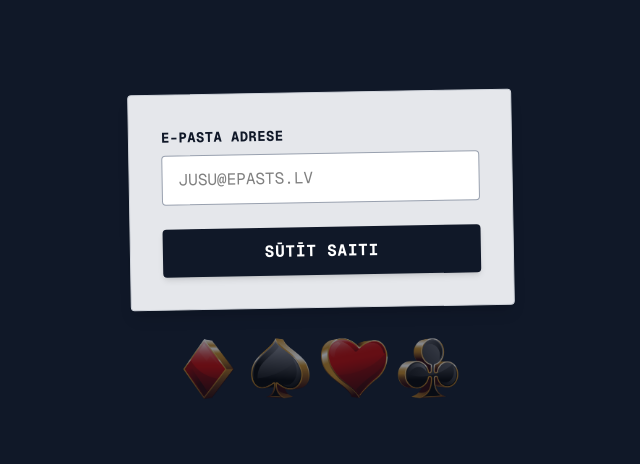
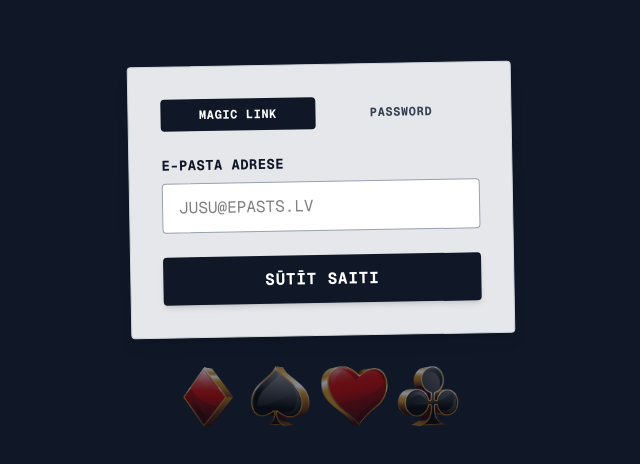
Before and after one commit to gvido-berzins/turniic, a Next.js app: page /auth-a7f3k9x2 in a window 1280 px wide. Shown: the part 152-616 px from the top of the page, without its empty margins (319-959 px from the left). Built offline with nearby package versions, Linux system fonts and the light colour scheme; no server answers.

Commit message:
add sign in with password

```diff
--- a/src/app/auth-a7f3k9x2/page.tsx
+++ b/src/app/auth-a7f3k9x2/page.tsx
@@ -2,15 +2,19 @@
 
 import { useState } from 'react'
 import { createClient } from '@/lib/supabase/client'
+import { useRouter } from 'next/navigation'
 import { leaderboardStyles as styles } from '@/lib/leaderboard-styles'
 
 export default function LoginPage() {
   const [email, setEmail] = useState('')
+  const [password, setPassword] = useState('')
   const [loading, setLoading] = useState(false)
   const [message, setMessage] = useState<{ type: 'success' | 'error'; text: string } | null>(null)
+  const [loginMode, setLoginMode] = useState<'magic' | 'password'>('magic')
   const supabase = createClient()
+  const router = useRouter()
 
-  const handleLogin = async (e: React.FormEvent) => {
+  const handleMagicLinkLogin = async (e: React.FormEvent) => {
     e.preventDefault()
     setLoading(true)
     setMessage(null)
@@ -36,11 +40,62 @@ export default function LoginPage() {
     }
   }
 
+  const handlePasswordLogin = async (e: React.FormEvent) => {
+    e.preventDefault()
+    setLoading(true)
+    setMessage(null)
+
+    try {
+      const { error } = await supabase.auth.signInWithPassword({
+        email,
+        password,
+      })
+
+      if (error) {
+        setMessage({ type: 'error', text: error.message })
+      } else {
+        router.push('/admin')
+      }
+    } catch (err) {
+      setMessage({ type: 'error', text: 'Notika kļūda' })
+    } finally {
+      setLoading(false)
+    }
+  }
+
   return (
     <div className={`min-h-screen flex flex-col items-center justify-center ${styles.page.background} p-4`}>
       <div className={`${styles.title.container.background} ${styles.title.container.borderRadius} ${styles.title.container.shadow} ${styles.title.container.rotation} p-8 w-full max-w-sm border border-gray-300`}>
 
-        <form onSubmit={handleLogin} className="space-y-6">
+        {/* Login Mode Toggle */}
+        <div className="flex gap-2 mb-6">
+          <button
+            type="button"
+            onClick={() => setLoginMode('magic')}
+            className={`flex-1 py-2 px-4 rounded-sm ${styles.title.text.font} text-xs font-bold uppercase tracking-wider transition ${
+              loginMode === 'magic'
+                ? 'bg-gray-900 text-white'
+                : 'bg-gray-200 text-gray-700 hover:bg-gray-300'
+            }`}
+          >
+            Magic Link
+          </button>
+          <button
+            type="button"
+            onClick={() => setLoginMode('password')}
+            className={`flex-1 py-2 px-4 rounded-sm ${styles.title.text.font} text-xs font-bold uppercase tracking-wider transition ${
+              loginMode === 'password'
+                ? 'bg-gray-900 text-white'
+                : 'bg-gray-200 text-gray-700 hover:bg-gray-300'
+            }`}
+          >
+            Password
+          </button>
+        </div>
+
+        {/* Magic Link Form */}
+        {loginMode === 'magic' && (
+          <form onSubmit={handleMagicLinkLogin} className="space-y-6">
             <div>
               <label htmlFor="email" className={`block ${styles.title.text.font} text-sm font-bold text-gray-900 mb-2 uppercase tracking-wide`}>
                 E-PASTA ADRESE
@@ -64,6 +119,50 @@ export default function LoginPage() {
               {loading ? 'SŪTA...' : 'SŪTĪT SAITI'}
             </button>
           </form>
+        )}
+
+        {/* Password Form */}
+        {loginMode === 'password' && (
+          <form onSubmit={handlePasswordLogin} className="space-y-6">
+            <div>
+              <label htmlFor="email-pwd" className={`block ${styles.title.text.font} text-sm font-bold text-gray-900 mb-2 uppercase tracking-wide`}>
+                E-PASTA ADRESE
+              </label>
+              <input
+                id="email-pwd"
+                type="email"
+                value={email}
+                onChange={(e) => setEmail(e.target.value)}
+                placeholder="JUSU@EPASTS.LV"
+                required
+                className={`w-full px-4 py-3 bg-white text-black border border-gray-400 rounded-sm focus:ring-2 focus:ring-gray-900 focus:border-transparent outline-none transition ${styles.title.text.font}`}
+              />
+            </div>
+
+            <div>
+              <label htmlFor="password" className={`block ${styles.title.text.font} text-sm font-bold text-gray-900 mb-2 uppercase tracking-wide`}>
+                PAROLE
+              </label>
+              <input
+                id="password"
+                type="password"
+                value={password}
+                onChange={(e) => setPassword(e.target.value)}
+                placeholder="••••••••"
+                required
+                className={`w-full px-4 py-3 bg-white text-black border border-gray-400 rounded-sm focus:ring-2 focus:ring-gray-900 focus:border-transparent outline-none transition ${styles.title.text.font}`}
+              />
+            </div>
+
+            <button
+              type="submit"
+              disabled={loading}
+              className={`w-full bg-gray-900 text-white py-3 rounded-sm ${styles.title.text.font} font-bold uppercase tracking-wider hover:bg-gray-800 disabled:bg-gray-600 disabled:cursor-not-allowed transition transform active:scale-[0.98] shadow-md`}
+            >
+              {loading ? 'PIESAKĀS...' : 'PIERAKSTĪTIES'}
+            </button>
+          </form>
+        )}
 
         {message && (
           <div
```
Lines whose indentation alone changed are shown as unchanged.
